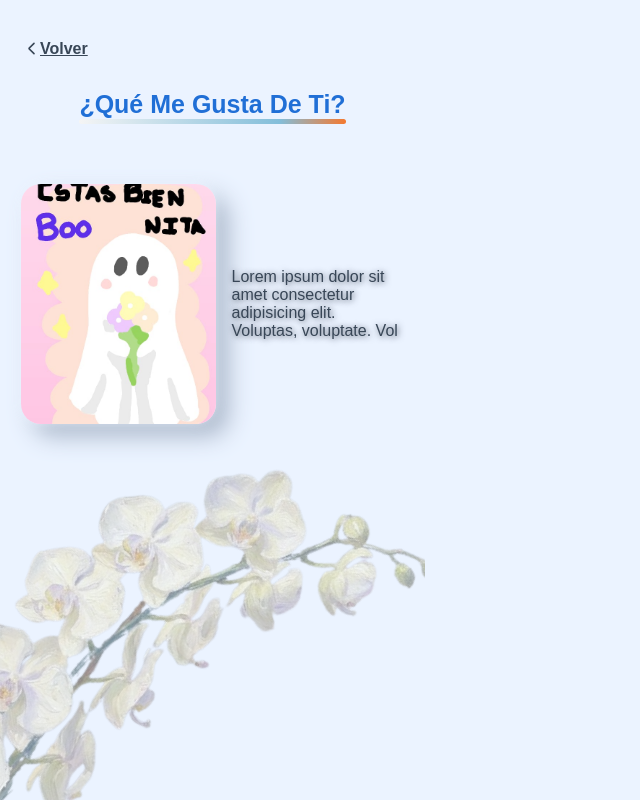
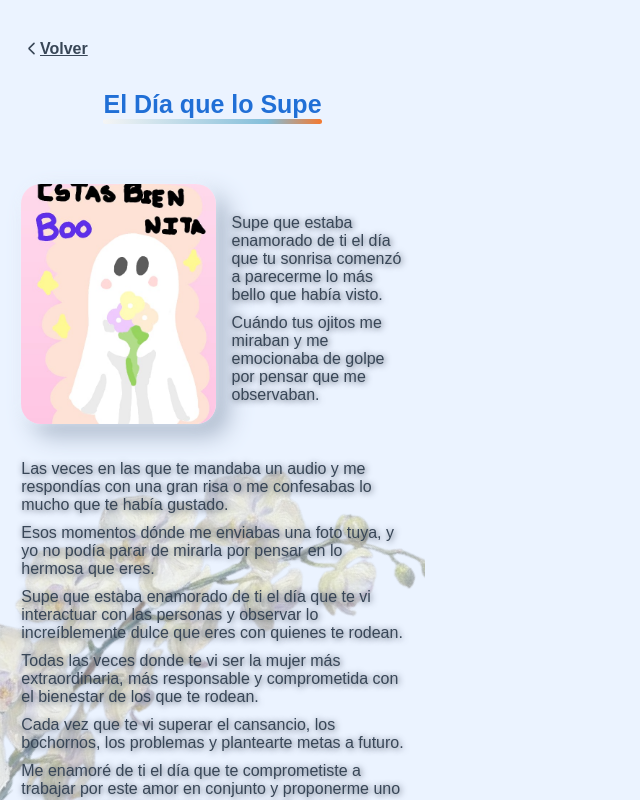
Before and after one commit to ABeltran516/Andreas_Drawing_Garden, a plain HTML site: page Reads/boonita.html in a window 1280 px wide. Shown: the whole page, without its empty margins (0-640 px from the left). Drawn offline with Linux system fonts and the light colour scheme.

Commit message:
Style: boonita.html almost done.

```diff
--- a/Reads/boonita.html
+++ b/Reads/boonita.html
@@ -6,18 +6,57 @@
     <meta name="viewport" content="width=device-width, initial-scale=1.0">
     <link rel="stylesheet" href="../styles.css">
     <link rel="icon" type="image/x-icon" href="../Assets/tulip.svg">
-    <title>¿Qué Me Gusta De Ti?</title>
+    <title>El Día que lo Supe</title>
 </head>
 
 <body>
     <main class="Main-reading">
         <a href="../index.html">Volver</a>
-        <h1>¿Qué Me Gusta De Ti?</h1>
+        <h1>El Día que lo Supe</h1>
         <div class="Read-container">
             <img src="../Assets/boonita.jpeg" alt="boonita">
-            <p>Lorem ipsum dolor sit amet consectetur adipisicing elit. Voluptas, voluptate. Vol
+            <p>
+                <span class="Small-break"></span>
+
+                Supe que estaba enamorado de ti el día que tu sonrisa comenzó a parecerme lo más bello que había visto.
+
+                <span class="Small-break"></span>
+
+                Cuándo tus ojitos me miraban y me emocionaba de golpe por pensar que me observaban.
             </p>
         </div>
+        <p class="Parragraph">
+            Las veces en las que te mandaba un audio y me respondías con una gran risa o me confesabas lo mucho que
+            te había gustado.
+
+            <span class="Small-break"></span>
+
+            Esos momentos dónde me enviabas una foto tuya, y yo no podía parar de mirarla por pensar en lo hermosa que
+            eres.
+
+            <span class="Small-break"></span>
+
+            Supe que estaba enamorado de ti el día que te vi interactuar con las personas y observar lo increíblemente
+            dulce que eres con quienes te rodean.
+
+            <span class="Small-break"></span>
+
+            Todas las veces donde te vi ser la mujer más extraordinaria, más responsable y comprometida con el bienestar
+            de los que te rodean.
+
+            <span class="Small-break"></span>
+
+            Cada vez que te vi superar el cansancio, los bochornos, los problemas y plantearte metas a futuro.
+
+            <span class="Small-break"></span>
+
+            Me enamoré de ti el día que te comprometiste a trabajar por este amor en conjunto y proponerme uno de los
+            planes más hermosos que nadie jamás ha hecho antes.
+
+            <span class="Small-break"></span>
+
+            Formar una vida, y una familia juntos.
+        </p>
         <img class="Orchid-bg" src="../Assets/orchid-no-bg.png" alt="Orchid">
     </main>
 </body>
```
Also changed, not shown: Reads/quererte.html (+2 -2 lines).
